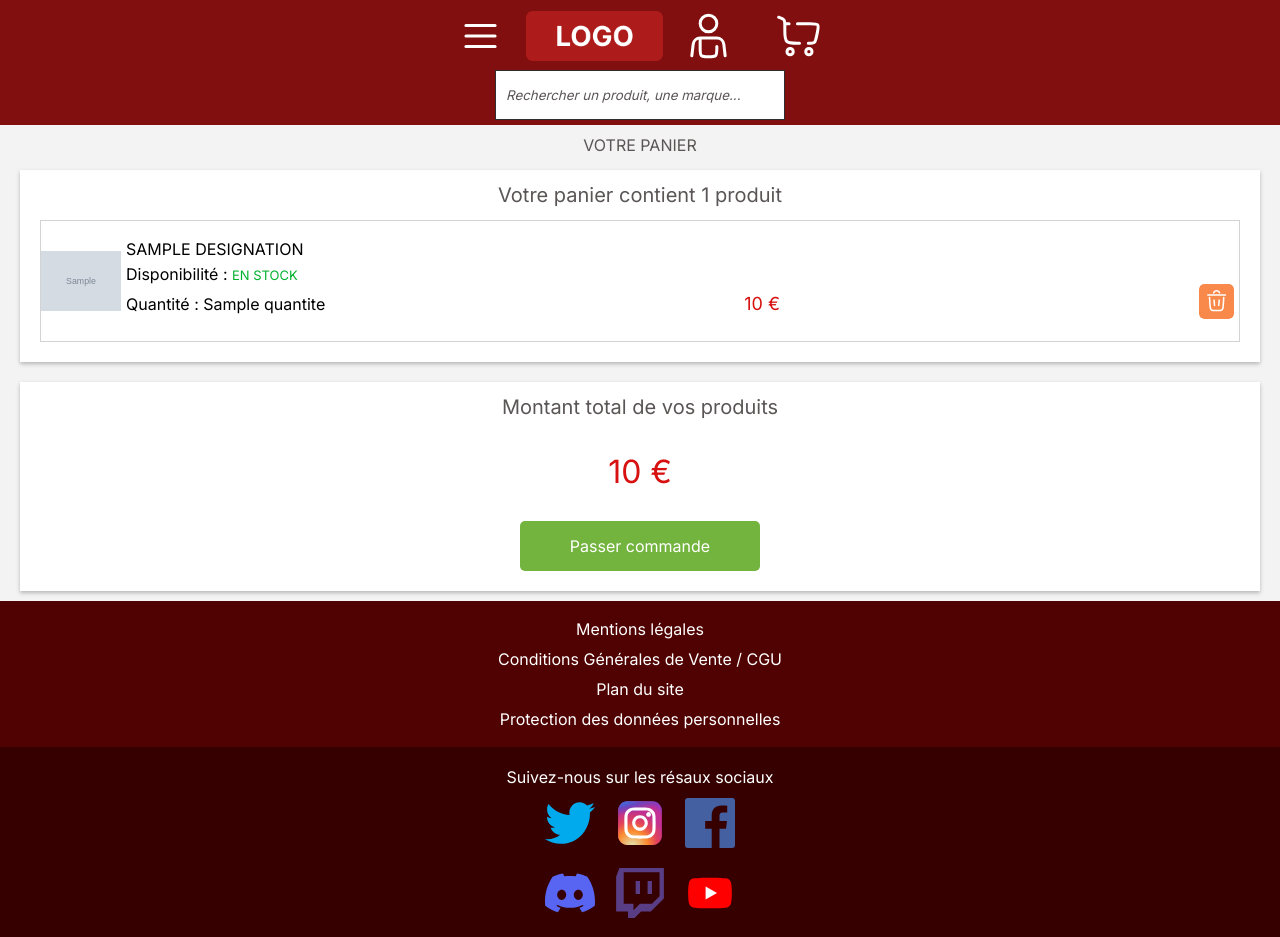
After one commit to Xaphan67/TechTreckMarket, a Symfony app: template templates/commande/showBarket.html.twig in a window 1280 px wide. The commit adds this page. Run offline with Twig, Linux system fonts and the light colour scheme; the template is opened without the code that fills it: most values are stand-ins (such as "Sample title", 1, 10 or a date in 2020); grey boxes marked "Sample" are stand-in pictures; some libraries are stand-ins or nearby versions.

Commit message:
Add : Barket + add product to barket

```diff
--- a/public/css/style.css
+++ b/public/css/style.css
@@ -134,6 +134,13 @@ main {
     gap: 20px;
 }
 
+.conteneur-categories {
+    display: flex;
+    flex-direction: column;
+    gap: 20px;
+    width: 100%;
+}
+
 hr {
     width: 75px;
     height: 1px;
@@ -208,6 +215,10 @@ a {
     background-color: var(--sectionBg);
     box-shadow: 0px 2px 4px rgba(0, 0, 0, 0.25);
     width: 100%;
+}
+
+.conteneur-padding {
+    padding: 0px 20px 20px 20px;
 }
 
 .chevron {
@@ -325,10 +336,6 @@ label {
 
 .formulaire-double-texte input[type="text"] {
     width: 110px;
-}
-
-.formulaire {
-    padding: 0px 20px 20px 20px;
 }
 
 .formulaire-champ {
@@ -605,6 +612,7 @@ label {
     width: 40px;
     height: 40px;
     background-color: var(--boutonBuy);
+    border-radius: 5px;
 }
 
 /* Profil utilisateur */
@@ -641,6 +649,57 @@ label {
 .pc-actif {
     background-color: var(--tabBg);
     color: var(--mainDark);
+}
+
+/* Panier */
+
+.panier-liste {
+    border: 1px solid var(--border)
+}
+
+.panier-produit {
+    width: 100%;
+    display: flex;
+    align-items: center;
+    gap: 5px;
+    height: 120px;
+}
+
+.panier-produit:not(:first-child) {
+    border-top: 1px solid var(--border);
+}
+
+.panier-actions {
+    display: flex;
+    align-items: center;
+    justify-content: space-between;
+    gap: 10px;
+    margin-right: 5px;
+}
+
+.panier-total {
+    display: flex;
+    flex-direction: column;
+    align-items: center;
+}
+
+.panier-prix {
+    margin-top: 20px;
+    font-size: 32px;
+    color: var(--textRed);
+}
+
+.bouton-commander {
+    display: flex;
+    align-items: center;
+    justify-content: center;
+    width: 240px;
+    height: 50px;
+    color: var(--boutonText);
+    background-color: var(--boutonBuy);
+    border-radius: 5px;
+    margin-inline: auto;
+    margin-top: 30px;
 }
 
 /* Footer */
--- a/templates/categorie/index.html.twig
+++ b/templates/categorie/index.html.twig
@@ -150,13 +150,13 @@
                                     <span class="prix">
                                         {{ produit.prix }} €
                                     </span>
-                                    <button class="bouton-icone bouton-achat">
+                                    <a class="bouton-achat" href="{{ path('ajout_produit_commande', { 'id': produit.id }) }}">
                                         <svg width="34" height="34" viewBox="0 0 34 34" fill="none" xmlns="http://www.w3.org/2000/svg">
                                             <path d="M10.625 25.5C11.7986 25.5 12.75 26.4514 12.75 27.625C12.75 28.7986 11.7986 29.75 10.625 29.75C9.45139 29.75 8.5 28.7986 8.5 27.625C8.5 26.4514 9.45139 25.5 10.625 25.5Z" stroke="white" stroke-width="3"/>
                                             <path d="M23.375 25.5002C24.5486 25.5002 25.5 26.4515 25.5 27.6252C25.5 28.7988 24.5486 29.7502 23.375 29.7502C22.2014 29.7502 21.25 28.7988 21.25 27.6252C21.25 26.4515 22.2014 25.5002 23.375 25.5002Z" stroke="white" stroke-width="3"/>
                                             <path d="M2.83331 4.25L3.20336 4.38011C5.04728 5.02839 5.96925 5.35253 6.49659 6.12422C7.02393 6.89592 7.02393 7.92095 7.02393 9.97101V13.8267C7.02393 17.9939 7.11352 19.3691 8.34092 20.6638C9.56832 21.9583 11.5438 21.9583 15.4948 21.9583H17M23.0072 21.9583C25.2186 21.9583 26.3243 21.9583 27.1059 21.3214C27.8875 20.6845 28.1108 19.6016 28.5571 17.4356L29.2652 14.0006C29.7569 11.5369 30.0027 10.3051 29.3739 9.48753C28.745 8.67 26.5962 8.67 24.2091 8.67H15.6166M7.02393 8.67H9.91665" stroke="white" stroke-width="3" stroke-linecap="round"/>
                                         </svg>
-                                    </button>
+                                    </a>
                                 </div>
                             </div>
                         </div>
--- /dev/null
+++ b/templates/commande/showBarket.html.twig
@@ -0,0 +1,50 @@
+{% extends 'base.html.twig' %}
+
+{% block title %}E-Commerce - Votre panier{% endblock %}
+
+{% block body %}
+
+<div class="conteneur-principal">
+    <div class="categories">
+        <h2>Votre panier</h2>
+        <div class="conteneur-categories">
+            <div class="conteneur conteneur-padding">
+                <h2>Votre panier contient {{ commande | length }} produit{{ commande | length != 1 ? "s" : "" }}</h2>
+                <div class="panier-liste">
+                    {% for cmd_ligne in commande %}
+                        <div class="panier-produit">
+                            <div class="produit-image">
+                                <img src="{{ asset('img/produits/' ~ cmd_ligne.produit.categorie | lower | replace({ 'á':'a', 'é':'e', 'è':'e', 'í':'i', 'ó':'o', 'ú':'u' }) ~ '/' ~ cmd_ligne.produit.photo) }}" alt="{{ cmd_ligne.produit.designation }}">
+                            </div>
+                            <div class="produit-infos">
+                                <span class="produit-designation"><a href="">{{ cmd_ligne.produit.designation }}</a></span>
+                                <span>
+                                    Disponibilité :
+                                    {% if cmd_ligne.produit.disponible %}
+                                        <span class="stock-oui">EN STOCK</span>
+                                    {% else %}
+                                        <span class="stock-non">RUPTURE</span>
+                                    {% endif %}
+                                </span>
+                                <div class="panier-actions">
+                                    <span>Quantité : {{ cmd_ligne.quantite }}</span>
+                                    <span class="prix">{{ cmd_ligne.produit.prix }} €</span>
+                                    <a href="{{ path('supprimer_produit_commande', { 'id': cmd_ligne.produit.id }) }}"><img src="{{ asset('svg/commandes/supprimer.svg') }}" alt="supprimer le produit"></a>
+                                </div>
+                            </div>
+                        </div>
+                    {% endfor %}
+                </div>
+            </div>
+            <div class="conteneur conteneur-padding">
+                <div class="panier-total">
+                    <h2>Montant total de vos produits</h2>
+                    <span class="panier-prix">{{ total }} €</span>
+                </div>
+                <a class="bouton-commander bouton-lien-centre" href="">Passer commande</a>
+            </div>
+        </div>
+    </div>
+</div>
+
+{% endblock %}
--- a/templates/header.html.twig
+++ b/templates/header.html.twig
@@ -18,7 +18,14 @@
         {% endif %}
         <img src="{{ asset('svg/header/compte.svg') }}" alt="compte">
     </a>
-    <a href=""><img src="{{ asset('svg/header/panier.svg') }}" alt="panier"></a>
+    <a href="">
+        {% if app.user %}
+            <a href="{{ path('afficher_panier') }}">
+        {% else %}
+            <a href="{{ path('app_login') }}">
+        {% endif %}
+        <img src="{{ asset('svg/header/panier.svg') }}" alt="panier">
+    </a>
 </div>
 <form action="" method="post" class="">
     <input class="recherchePrincipale" type="text" id="recherchePrincipale" name="recherchePrincipale" placeholder="Rechercher un produit, une marque..." />
```
Also changed, not shown: src/Controller/CommandeController.php (added, +112 -0 lines), src/Entity/Commande.php (+13 -0 lines), templates/utilisateur/index.html.twig (+5 -7 lines), public/svg/commandes/supprimer.svg (added).
